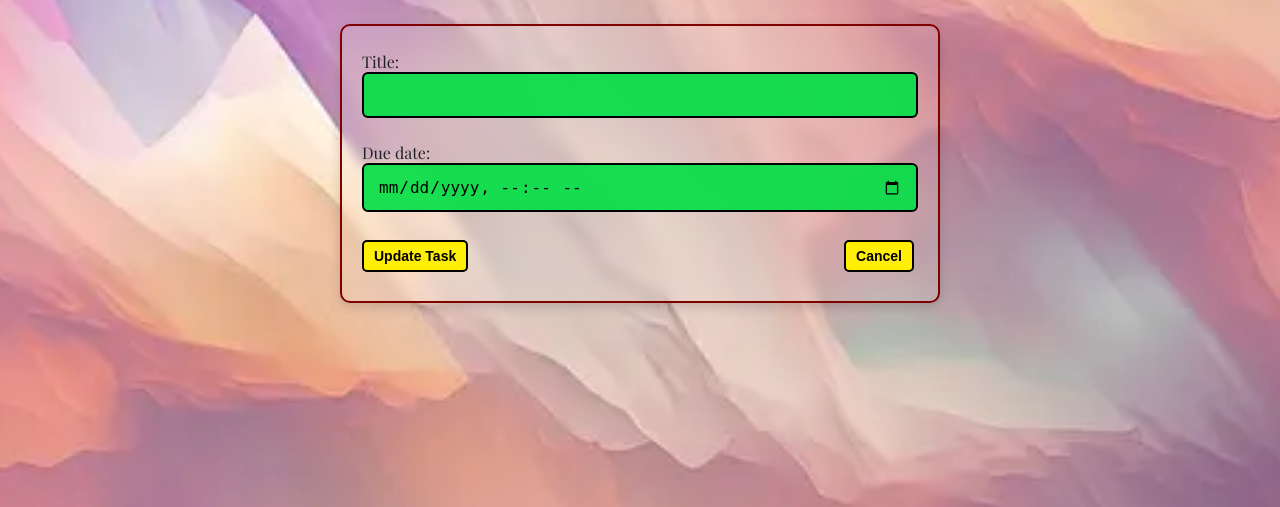
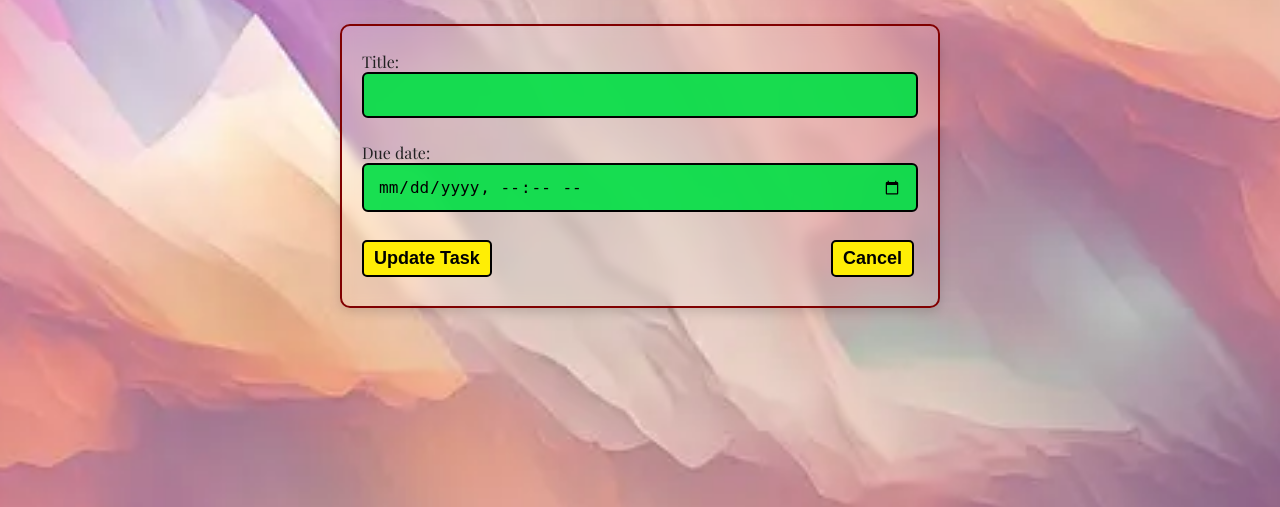
Before and after one commit to SpandanMukherjee/X-UberanceProj, a Django app: template focushub/templates/edit_task.html in a window 1280 px wide. Shown: the part 207-714 px from the top of the page. Run offline with Django 5.2, Linux system fonts and the light colour scheme; the template is opened without the code that fills it: values that come from a table or form of the project are taken from there, others are empty.

Commit message:
ver. 1.0

```diff
--- a/focushub/templates/dashboard.html
+++ b/focushub/templates/dashboard.html
@@ -40,6 +40,7 @@
         box-shadow: 0 8px 20px rgba(0, 0, 0, 0.8);
         font-family: 'Playfair Display', serif;
         text-align: center;
+        border: 3px solid maroon;
     }
     .analytics-stats {
         font-size: 28px;
--- a/focushub/templates/edit_task.html
+++ b/focushub/templates/edit_task.html
@@ -42,7 +42,7 @@
 
     button {
         display: inline-block;
-        font-size: 14px;
+        font-size: 18px;
         font-weight: bold;
         padding: 6px 10px;
         margin: 4px 4px 4px 0;
--- a/focushub/templates/focus.html
+++ b/focushub/templates/focus.html
@@ -66,7 +66,7 @@
         display: block;
         width: 100%;
         padding: 10px;
-        background-color: #ffee05; /* Light yellow */
+        background-color: #ffee05;
         color: rgb(10, 10, 10);
         border-style: solid;
         border-width: 2px;
--- a/focushub/templates/todos.html
+++ b/focushub/templates/todos.html
@@ -49,7 +49,7 @@
     button {
         display: inline-block;
         font-family: 'Playfair Display', serif;
-        font-size: 14px;
+        font-size: 18px;
         font-weight: bold;
         padding: 6px 10px; /* tighter */
         margin: 4px 4px 4px 0;
```
Also changed, not shown: focushub/templates/habits.html (+10 -3 lines), focushub/db.sqlite3.
